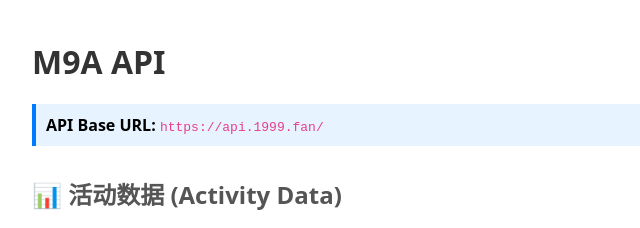
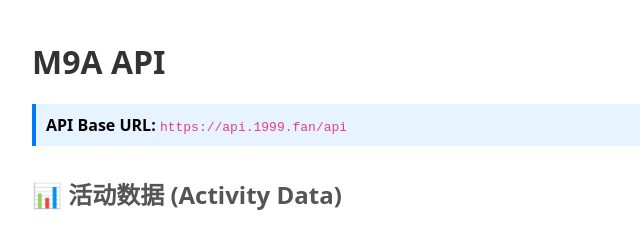
Before and after one commit to MAA1999/M9A-API, a plain HTML site: page M9A/index.html in a window 1280 px wide. Shown: the top 228 px of the page, 158-798 px from the left. Drawn offline with Linux system fonts and the light colour scheme.

Commit message:
fix: api base url

```diff
--- a/M9A/index.html
+++ b/M9A/index.html
@@ -20,7 +20,7 @@
 <body>
   <h1>M9A API</h1>
   <div class="api-base">
-    <strong>API Base URL:</strong> <code>https://api.1999.fan/</code>
+    <strong>API Base URL:</strong> <code>https://api.1999.fan/api</code>
   </div>
 
   <div class="section">
@@ -99,7 +99,7 @@
       <summary style="cursor: pointer; font-weight: bold;">💡 Python：批量下载所有活动数据</summary>
       <pre style="margin-top: 10px;"><code>import requests
 
-base_url = 'https://api.1999.fan'
+base_url = 'https://api.1999.fan/api'
 
 # 读取 activity manifest
 manifest = requests.get(f'{base_url}/resource/data/activity/manifest.json').json()
@@ -117,7 +117,7 @@ print(f"\nTotal: {len(manifest['files'])} files")</code></pre>
 
     <details style="margin: 20px 0; padding: 15px; background: #f9f9f9; border-radius: 4px;">
       <summary style="cursor: pointer; font-weight: bold;">💡 JavaScript：获取最新的魔精图片</summary>
-      <pre style="margin-top: 10px;"><code>const baseUrl = 'https://api.1999.fan';
+      <pre style="margin-top: 10px;"><code>const baseUrl = 'https://api.1999.fan/api';
 
 // 读取 images manifest
 const manifest = await fetch(`${baseUrl}/images/manifest.json`).then(r => r.json());
```
